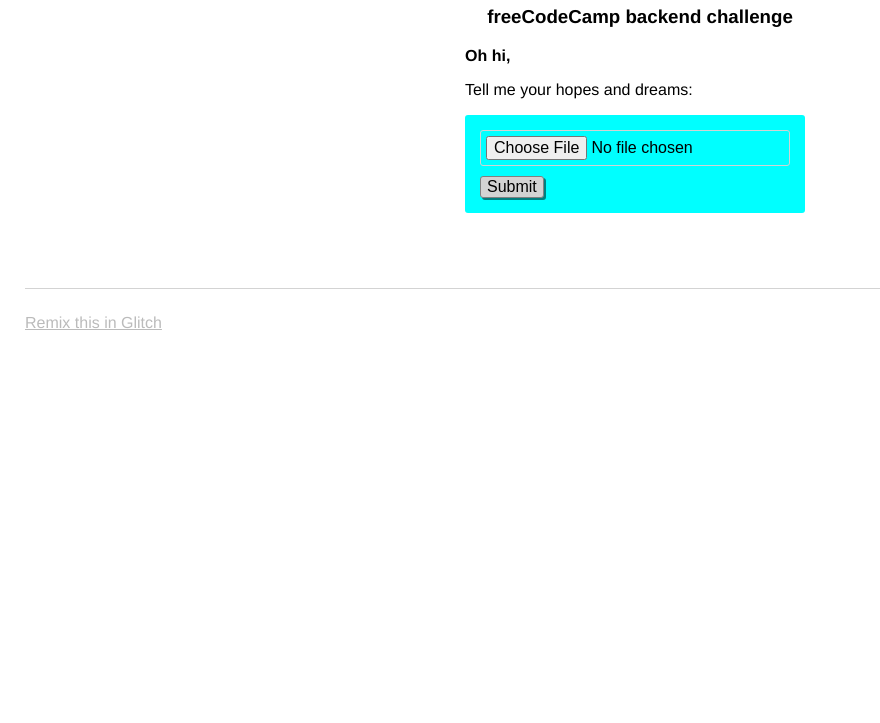
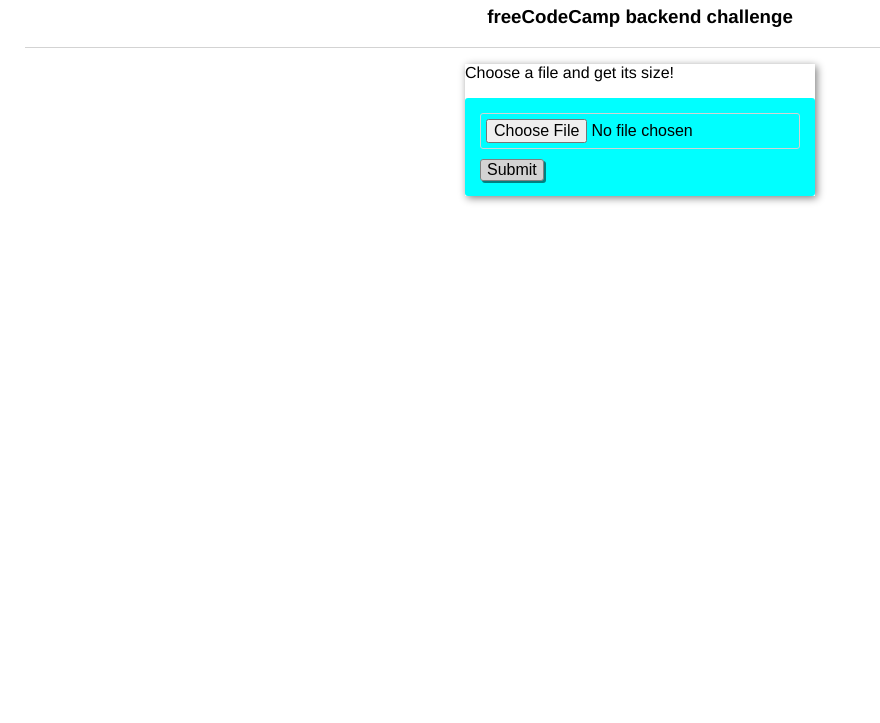
Before and after one commit to Inka13/file-metadata-microservice, a website: page views/index.html in a window 1280 px wide. Shown: the part 77-800 px from the top of the page, without its empty margins (0-880 px from the left). Drawn offline with nearby package versions, Linux system fonts and the light colour scheme.

Commit message:
👬⚓️ Checkpoint public/style.css:617097/115 views/index.html:617097/55

```diff
--- a/public/style.css
+++ b/public/style.css
@@ -8,30 +8,24 @@
 }
 header {
   text-align: center;
+  border-bottom: 1px solid lightgrey;
 }
 h1 {
   font-weight: bold;
-  color: pink;
+  color: darkblue;
 }
 main {
   width: 350px;
   margin:auto;
-}
-.bold {
-  font-weight: bold;
-}
-
-p {
-  max-width: 600px;
+  box-shadow: 2px 2px 8px grey;
 }
 
 form {
-  margin-bottom: 25px;
   padding: 15px;
   background-color: cyan;
   display: inline-block;
   width: 100%;
-  max-width: 340px;
+  max-width: 350px;
   border-radius: 3px;
 }
 
@@ -61,21 +55,3 @@
 button:active {
   box-shadow: none;
 }
-
-li {
-  margin-bottom: 5px;
-}
-
-footer {
-  margin-top: 50px;
-  padding-top: 25px;
-  border-top: 1px solid lightgrey;
-}
-
-footer > a {
-  color: #BBBBBB;
-}
-
-.nicejob {
-  text-decoration: line-through;
-}
--- a/views/index.html
+++ b/views/index.html
@@ -27,31 +27,12 @@
         freeCodeCamp backend challenge
       </h3>
     </header>
-
     <main>
-      <p class="bold">Oh hi,</p>
-      <p>Tell me your hopes and dreams:</p>
+      <p>Choose a file and get its size!</p>
       <form method="POST" action="/size" enctype="multipart/form-data">
         <input type="file" name="myFile">
         <button type="submit">Submit</button>
       </form>
-      <section class="dreams">
-        <ul id="dreams">
-        </ul>
-      </section>
     </main>
-
-    <footer>
-      <a href="https://glitch.com">
-        Remix this in Glitch
-      </a>
-    </footer>
-
-    <!-- Your web-app is https, so your scripts need to be too -->
-    <script src="https://code.jquery.com/jquery-2.2.1.min.js"
-            integrity="sha256-gvQgAFzTH6trSrAWoH1iPo9Xc96QxSZ3feW6kem+O00="
-            crossorigin="anonymous"></script>
-    <script src="/client.js"></script>
-
   </body>
 </html>
```
Also changed, not shown: 2 other files.
